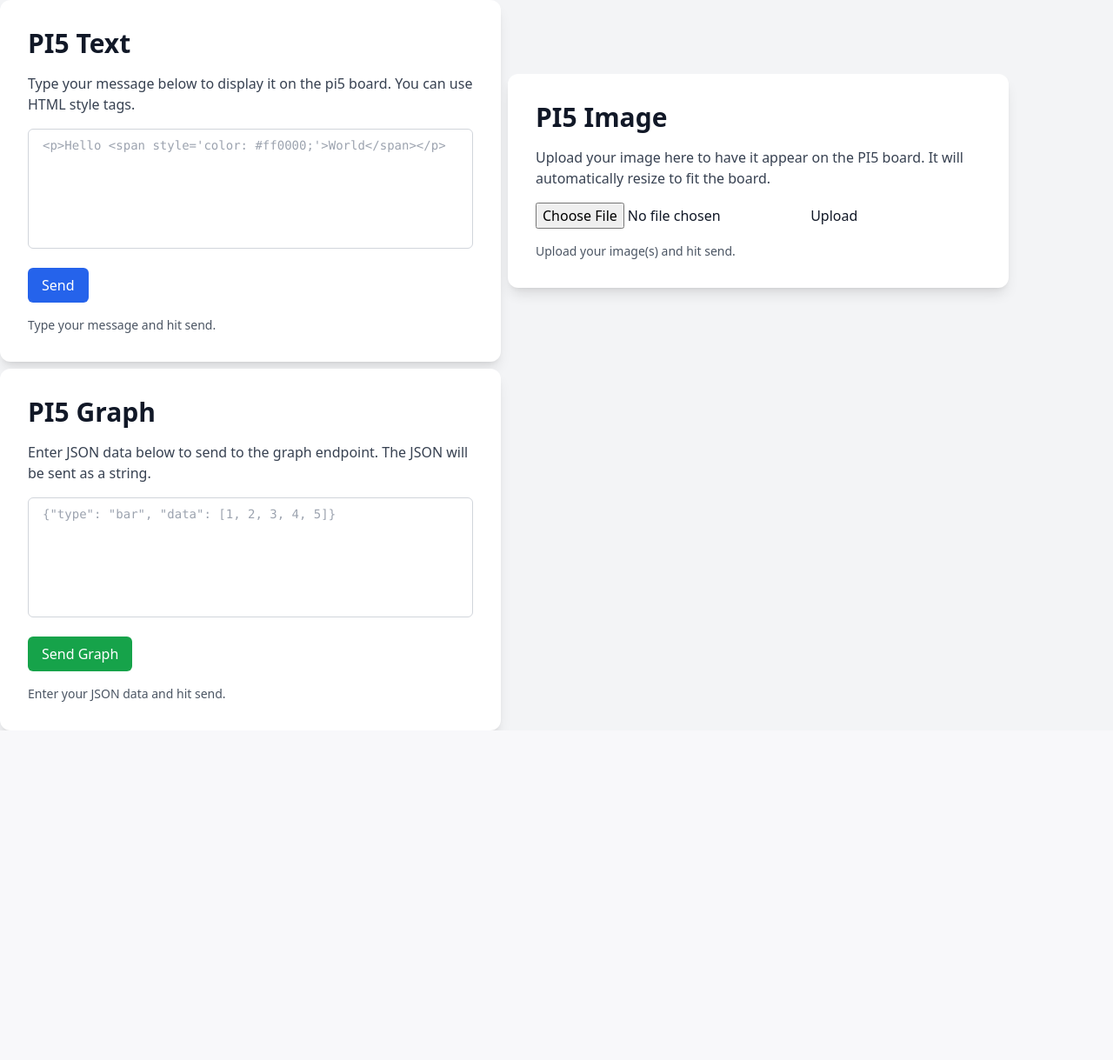
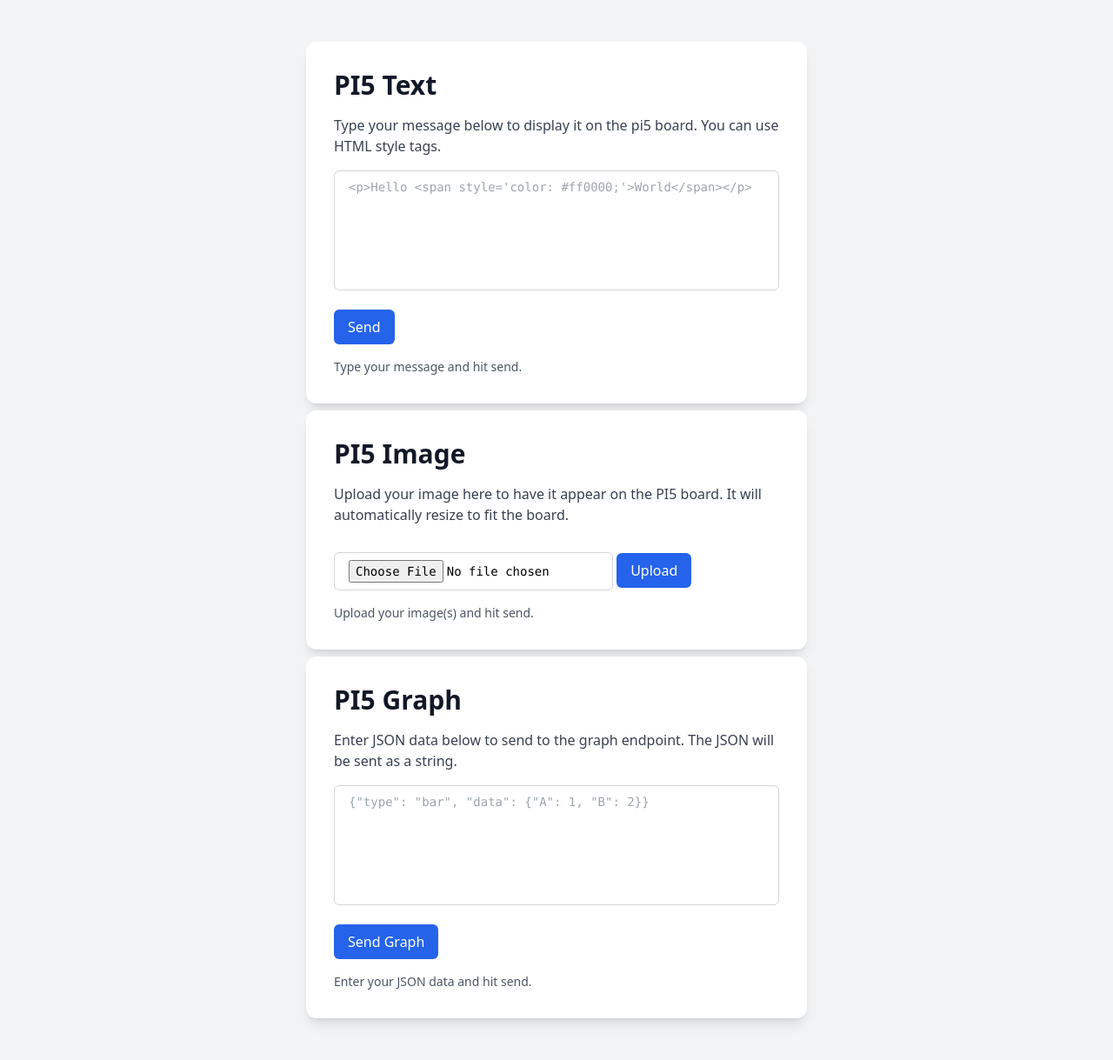
Before and after one commit to Lalith-Shravan/led-matrix-web, a Python web app: template app/web/templates/index.html in a window 1280 px wide. Shown: the whole page at 87% size. Before the commit the page ends 840 px from the top, so only its background shows below. Run offline with Jinja, Linux system fonts and the light colour scheme; the template is opened without the code that fills it, so the values that code supplies are empty; some libraries are stand-ins or nearby versions.

Commit message:
Fixing TODOs and clean up.

```diff
--- a/app/queue_manager/worker.py
+++ b/app/queue_manager/worker.py
@@ -8,12 +8,10 @@ from ..utils import getFileExtension
 from app.display.rich_text import RichText
 
 
-def startProcessQueueService():
+def startProcessQueueService(display: LEDDisplay):
     queue = Queue()
 
     def processQueueService():
-        # TODO: Make options customizable
-        display = LEDDisplay(led_slowdown_gpio=4, led_gpio_mapping="adafruit-hat",limit_refresh_rate_hz=120)
 
         while True:
             try:
--- a/app/web/templates/index.html
+++ b/app/web/templates/index.html
@@ -8,9 +8,9 @@
     <script src="https://cdn.tailwindcss.com"></script>
 </head>
 
-<body class="bg-gray-100 text-gray-900">
+<body class="bg-gray-100 text-gray-900 my-12">
     <div class="flex flex-col items-center w-screen">
-        <div class="flex items-center h-screen gap-2 flex-wrap">
+        <div class="flex flex-col items-center h-full gap-2">
             <div class="bg-white p-8 rounded-xl shadow-lg max-w-xl w-full">
                 <h1 class="font-bold text-3xl mb-4">PI5 Text</h1>
                 <p class="mb-2 text-gray-700">Type your message below to display it on the pi5 board. You can use HTML
@@ -33,12 +33,14 @@
                 <h1 class="font-bold text-3xl mb-4">PI5 Image</h1>
                 <p class="mb-2 text-gray-700">Upload your image here to have it appear on the PI5 board. It will automatically resize to fit the board.</p>
 
-                <form class="mt-4" action="/send-image" method="post" enctype="multipart/form-data">
-                    <input type="file" name="file">
-                    <input type="submit" value="Upload">
+                <form class="mt-4" id="imageForm">
+                    <input type="file" name="file" class="border border-gray-300 rounded-md px-4 py-2 text-sm text-black font-mono">
+                    <button type="submit" class="mt-4 bg-blue-600 text-white px-4 py-2 rounded-md hover:bg-blue-700 transition-all">
+                        Upload
+                    </button>
                 </form>
 
-                <p class="mt-4 text-sm text-gray-600">Upload your image(s) and hit send.</p>
+                <p id="imageStatus" class="mt-4 text-sm text-gray-600">Upload your image(s) and hit send.</p>
             </div>
 
             <div class="bg-white p-8 rounded-xl shadow-lg max-w-xl w-full">
@@ -46,11 +48,11 @@
                 <p class="mb-2 text-gray-700">Enter JSON data below to send to the graph endpoint. The JSON will be sent as a string.</p>
 
                 <form class="mt-4" id="graphForm">
-                    <textarea name="json" rows="6" placeholder='{"type": "bar", "data": [1, 2, 3, 4, 5]}'
+                    <textarea name="json" rows="6" placeholder='{"type": "bar", "data": {"A": 1, "B": 2}}'
                         class="w-full border border-gray-300 rounded-md px-4 py-2 text-sm text-black font-mono resize-none"></textarea>
 
                     <button type="submit"
-                        class="mt-4 bg-green-600 text-white px-4 py-2 rounded-md hover:bg-green-700 transition-all">
+                        class="mt-4 bg-blue-600 text-white px-4 py-2 rounded-md hover:bg-green-700 transition-all">
                         Send Graph
                     </button>
                 </form>
@@ -112,6 +114,30 @@
                 console.error(err);
             }
         });
+
+        // Handle image form submission
+        const imageForm = document.getElementById('imageForm');
+        const imageStatusEl = document.getElementById('imageStatus');
+
+        imageForm.addEventListener('submit', async (event) => {
+            event.preventDefault();
+            imageStatusEl.textContent = "Uploading...";
+
+            const formData = new FormData(imageForm);
+
+            try {
+                const res = await fetch('/send-image', {
+                    method: 'POST',
+                    body: formData
+                });
+
+                if (!res.ok) throw new Error(`Status ${res.status}`);
+                imageStatusEl.textContent = "Image uploaded successfully! Upload another one?";
+            } catch (err) {
+                imageStatusEl.textContent = "Image upload failed. Check console.";
+                console.error(err);
+            }
+        });
     </script>
 </body>
 
```
Also changed, not shown: app/__init__.py (+4 -11 lines), app/display/led_display.py (+4 -4 lines), app/web/routes.py (+5 -4 lines), run.py (+14 -4 lines).
